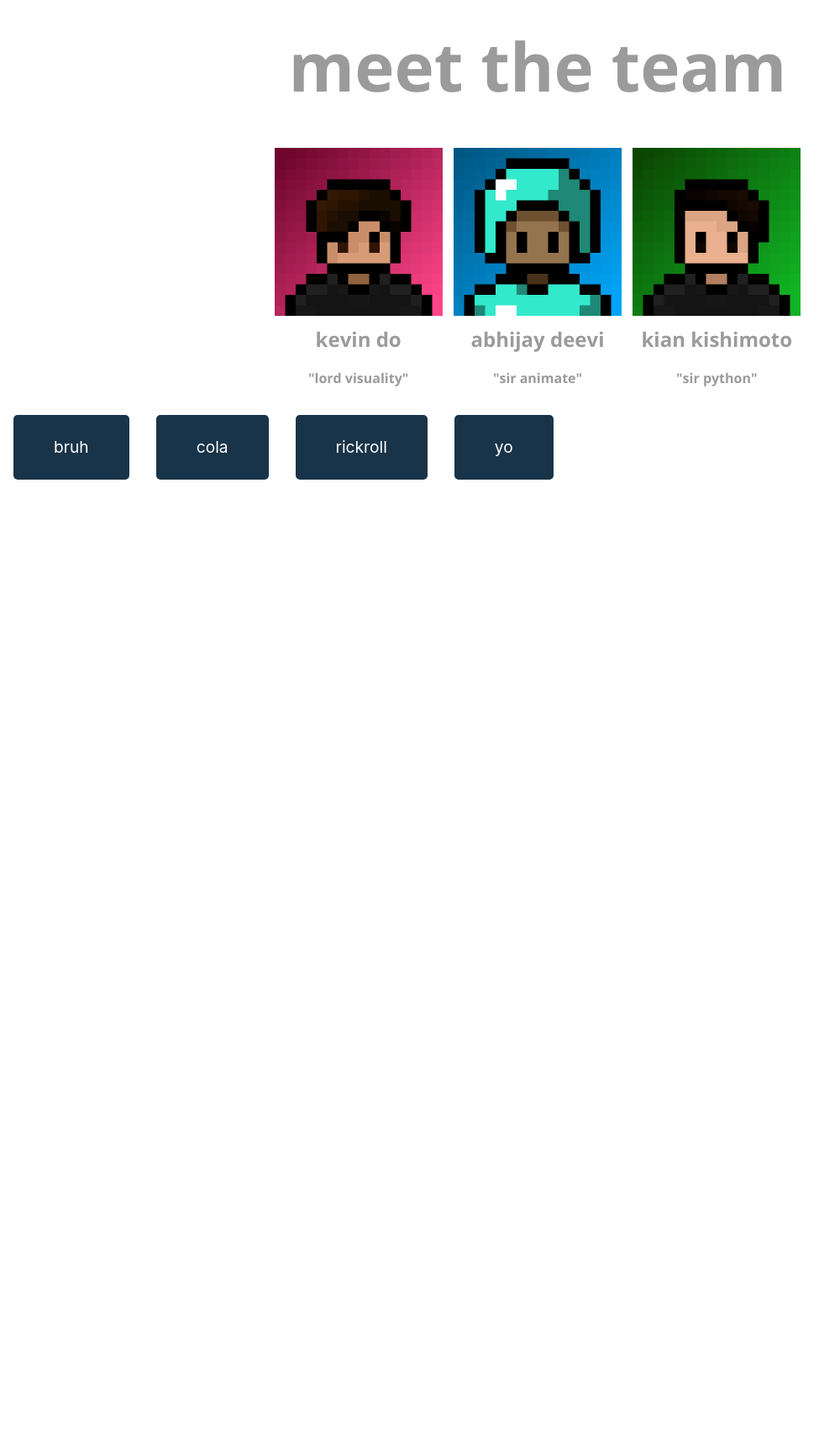
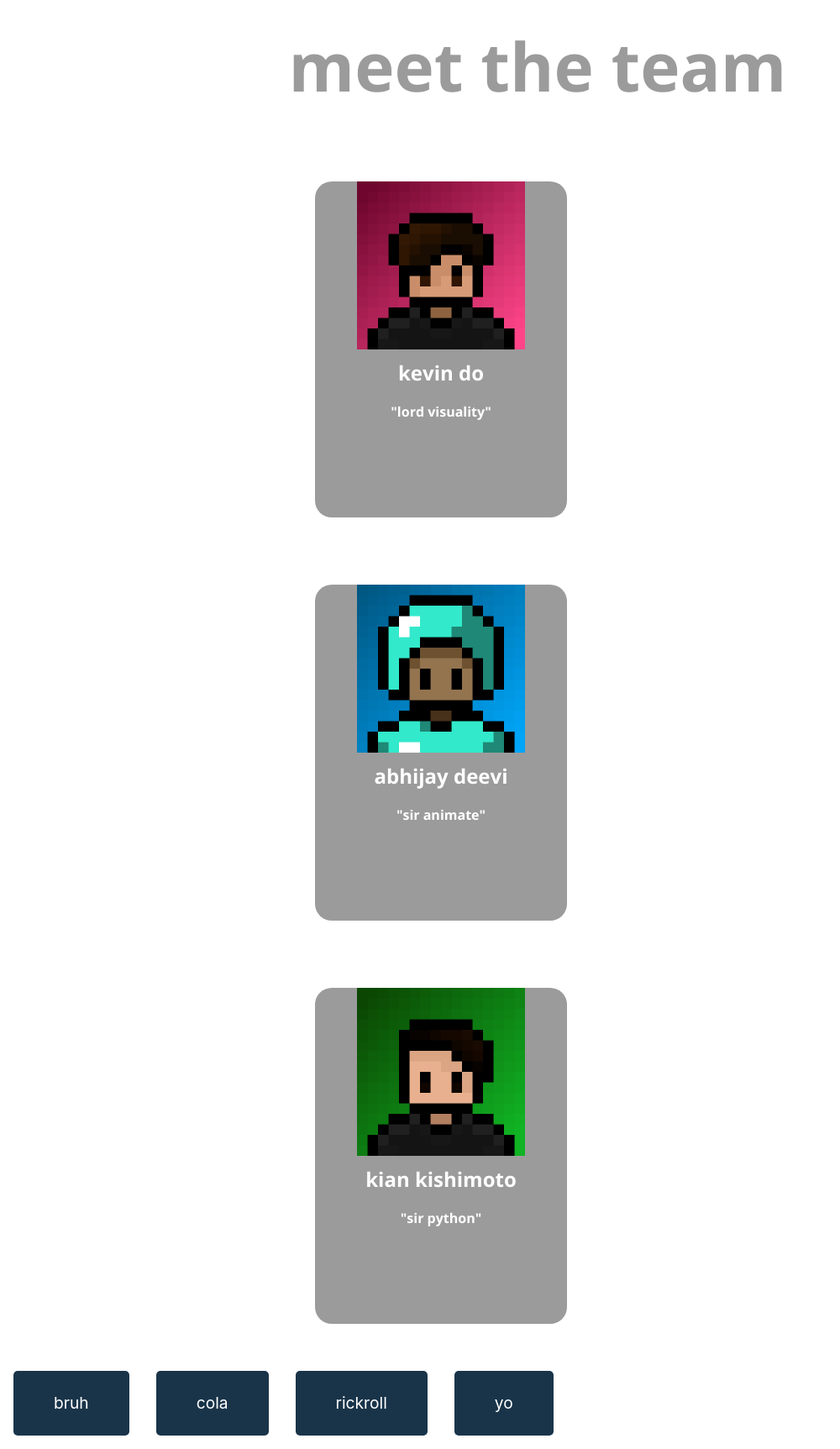
Before and after one commit to kevin-dough/p5slackbots, a Flask app: page /about in a window 1280 px wide. Shown: the part 80-1805 px from the top of the page at 84% size, without its empty margins (0-1000 px from the left). Before the commit the page ends 651 px from the top, so only its background shows below. Run offline with Flask 2, Linux system fonts and the light colour scheme; some libraries are stand-ins or nearby versions.

Commit message:
added the cards for the people

```diff
--- a/static/css/styles.css
+++ b/static/css/styles.css
@@ -25,15 +25,16 @@
     font-family:Open Sans;
     text-align:center;
     font-size:1.5em;
-    color: #9b9b9b;
+    color: #FFFFFF;
 }
 
 .aboutNick {
     font-family:Open Sans;
     text-align:center;
     font-size:1em;
-    color: #9b9b9b;
+    color: #FFFFFF;
 }
+
 
 * {
   box-sizing: border-box;
@@ -58,6 +59,28 @@
 .btn:focus {
     outline: none;
 }
+
+
+.container {
+    position: relative;
+    display: flex;
+    justify-center: center;
+    align-items: center;
+    flex-wrap: wrap;
+    transform-style: preserve-3d;
+    width: 1200px;
+}
+
+.container .box {
+    position: relative;
+    width: 300px;
+    height: 400px;
+    margin: 40px;
+    background: #9b9b9b;
+    border-radius: 20px;
+    transform-style: preserve-3d;
+
+}
 /* <!-- This is the stuff that we will be using to create the buttons -->
 .butt {
    border: 1px outset blue;
--- a/templates/about.html
+++ b/templates/about.html
@@ -10,10 +10,13 @@
 {% set insta = data["insta"] %}
 {% set nickname = data["nickname"] %}
 
-<div>
-    <img src="static/images/pixel{{firstname}}.png" width="200px" height="200px">
-    <p class="aboutName">{{name}}</p>
-    <p class="aboutNick">"{{nickname}}"</p>
+<div class="container">
+    <div class="box">
+        <div class="circle"></div>
+        <img src="static/images/pixel{{firstname}}.png" width="200px" height="200px">
+        <p class="aboutName">{{name}}</p>
+        <p class="aboutNick">"{{nickname}}"</p>
+    </div>
 </div>
 
 {% endfor %}
```
